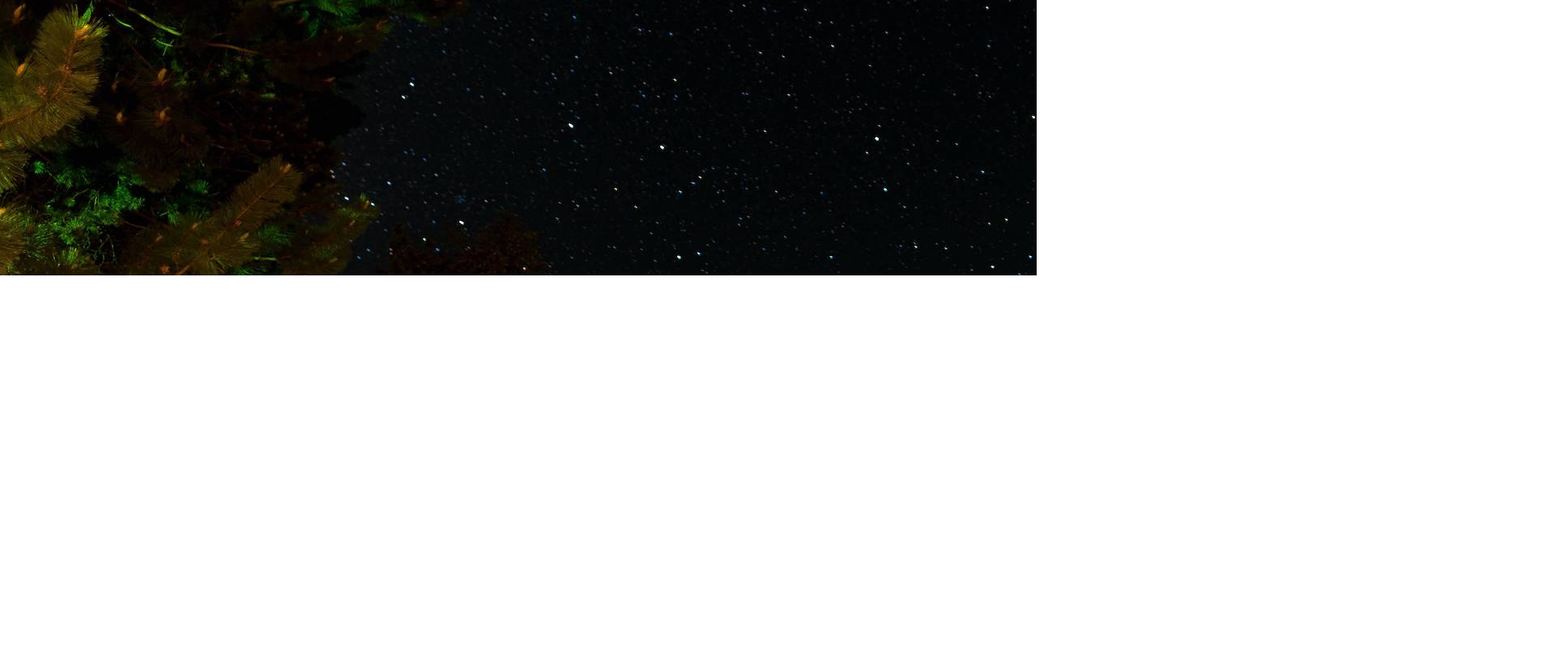
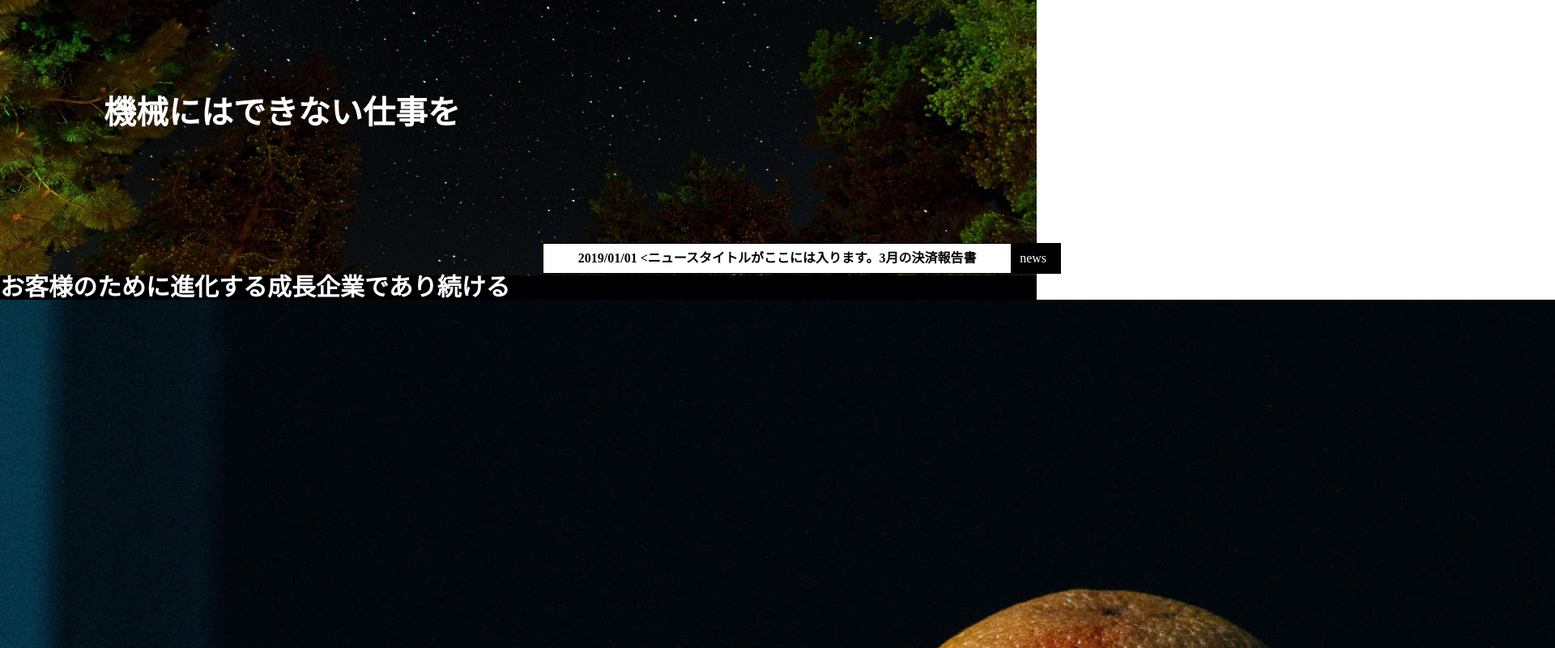
Before and after one commit to panini-web/LP-final-practice, a plain HTML site: page index.html in a window 1280 px wide. Shown: the part 280-1080 px from the top of the page at 81% size, 1920 px wide, since content can reach past the window. Before the commit the page ends 800 px from the top, so only its background shows below. Drawn offline with Linux system fonts and the light colour scheme.

Commit message:
first-commit

```diff
--- a/css/style.css
+++ b/css/style.css
@@ -128,5 +128,51 @@ input, select {
 #eyecatch{
   background: url(../img/eyecatch.jpg) no-repeat;
   height: 600px;
+  background-size: cover;
 
 }
+#eyecatch p{
+  position: absolute;
+  top: 50%;
+  left: 10%;
+  font-size: 40px;
+  font-weight: bold;
+  color: white;
+}
+table{
+  width:50%;
+  position: relative;
+  top: 560px;
+  left: 670px;
+}
+table th,
+table td{
+  border: 1px solid black;
+  padding: 10px;
+}
+table th{
+  background-color: white;
+  color: black;
+}
+table td{
+  background-color: black;
+  color: white;
+}
+
+.mission-wrap{
+  background-color: black;
+}
+.section-title{
+  color: white;
+  font-size: 30px;
+  font-weight: bold;
+}
+p{
+  color: white;
+}
+.button a{
+  padding: 1px 1px;
+  margin: 2px 0;
+  border: solid 1px black;
+  background-color: white;
+}
--- a/index.html
+++ b/index.html
@@ -23,10 +23,50 @@
         </ul>
       </nav>
     </div>
+  </header>
+
     <div id="eyecatch">
       <p>機械にはできない仕事を</p>
+      <table>
+        <th>2019/01/01
+          <ニュースタイトルがここには入ります。3月の決済報告書
+        </th>
+        <td>news</td>
+      </table>
     </div>
-  </header>
+
+    <div class="mission">
+      <div class=mission-wrap>
+        <div class="section-title"><h1>お客様のために進化する成長企業であり続ける</h1></div>
+        <div class="mission-img">
+        <img src="img/mission-img.jpg">
+        </div>
+        <p class=mission-info>顧客主導型サービスを提供する企業として、お客様の会社経営に必要なサービスと情報を提供し続ける企業支援会社を目指します。現在企業が直面している「勝ち残る」ために必要な戦略を提供できる会社として、ホームページをはじめ、各種マーケティングを提供いたします。</p>
+        <a class="button" href="#">ミッション詳細</a>
+        </div>
+      </div>
+    </div>
+
+    <div id="service">
+      <h2 class="service"></h2>
+      <div class="service-wrap">
+        <div class="service">
+          <img src="//img/service1.jpg">
+          <h2>web制作事業</h2>
+          <h3>コーチングのミッション</h3>
+          <p>ユーザーが求めるものを追及し、ユーザービリティを備えた最適なサイトを提供。建設業から美容、ブライダル、飲食店まで多種多様な業種の制作実績があります。</p>
+          <div class="mission-button">
+            <button class="button" type=""
+          </div>
+        </div>
+      <div class="service">
+        <img src="//img/service2.jpg">
+        <h2>web制作事業</h2>
+        <h3>コーチングのミッション</h3>
+        <p>ユーザーが求めるものを追及し、ユーザービリティを備えた最適なサイトを提供。建設業から美容、ブライダル、飲食店まで多種多様な業種の制作実績があります。</p>
+      </div>
+      </div>
+    </div>
 
 </body>
 </html>
```
